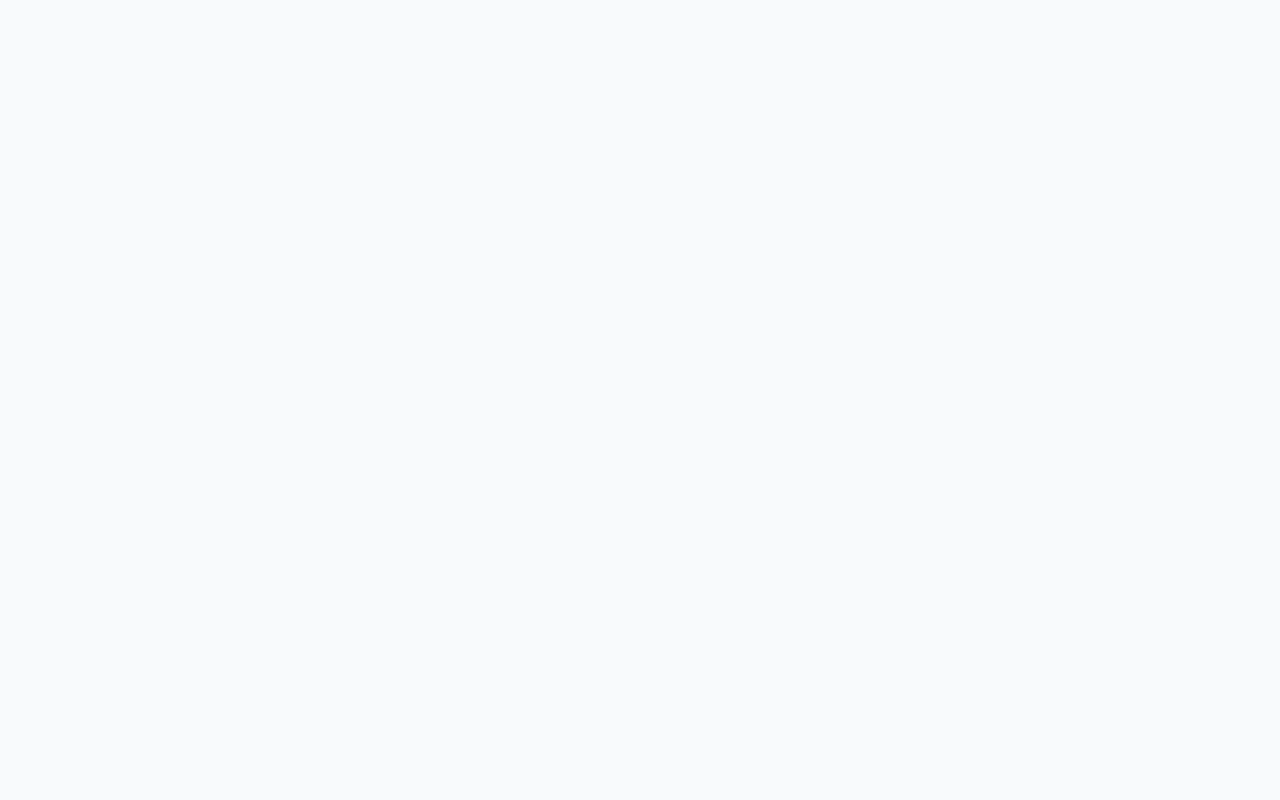
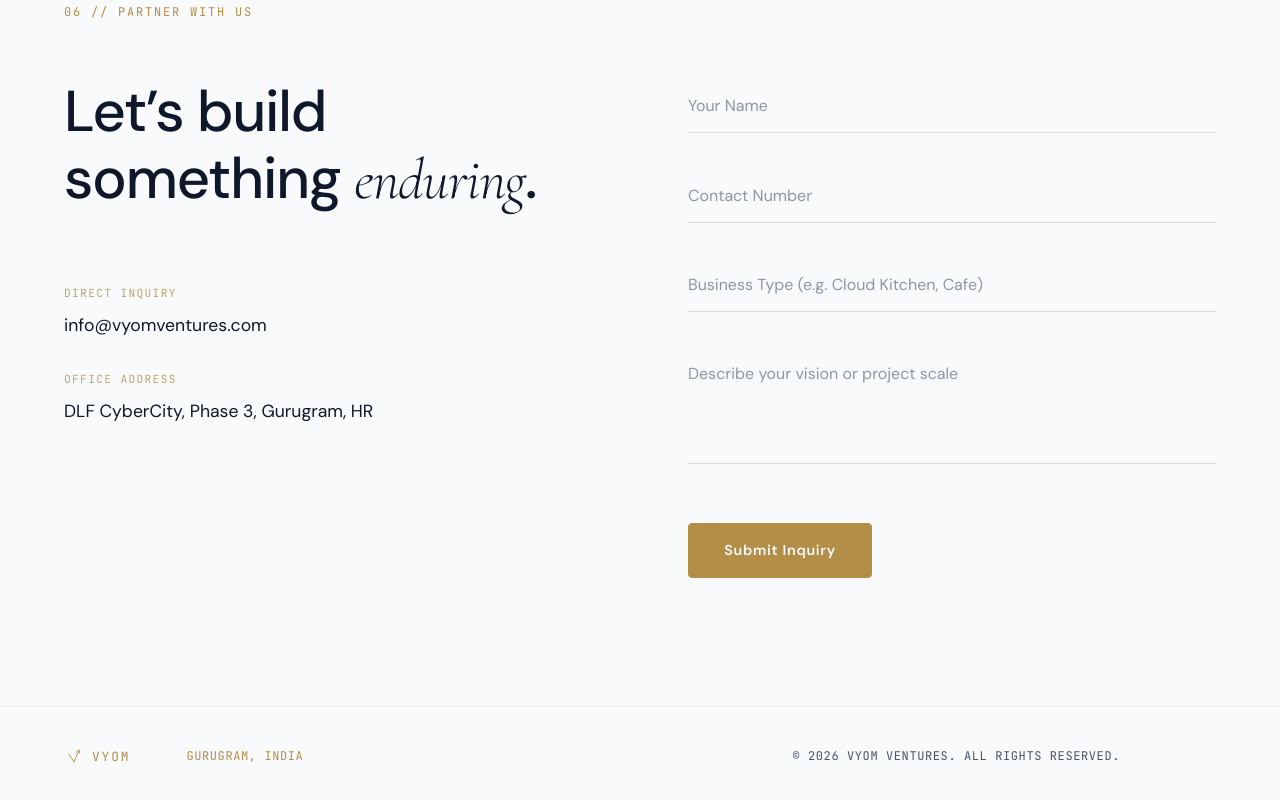
Before and after one commit to Vipul0052/Vyom-Ventures, a React (Vite) app: page / in a window 1280 px wide. Shown: the part 8521-9321 px from the top of the page. Built offline with nearby package versions, Linux system fonts and the light colour scheme.

Commit message:
Update contact email to info@vyomventures.com

```diff
--- a/src/components/Contact.tsx
+++ b/src/components/Contact.tsx
@@ -46,7 +46,7 @@ export default function Contact() {
             <div className="contact-info-block font-mono-accent">
               <div className="info-item">
                 <span className="info-label">Direct Inquiry</span>
-                <a href="mailto:partner@vyomventures.com" className="info-value">partner@vyomventures.com</a>
+                <a href="mailto:info@vyomventures.com" className="info-value">info@vyomventures.com</a>
               </div>
               <div className="info-item">
                 <span className="info-label">Office Address</span>
```
